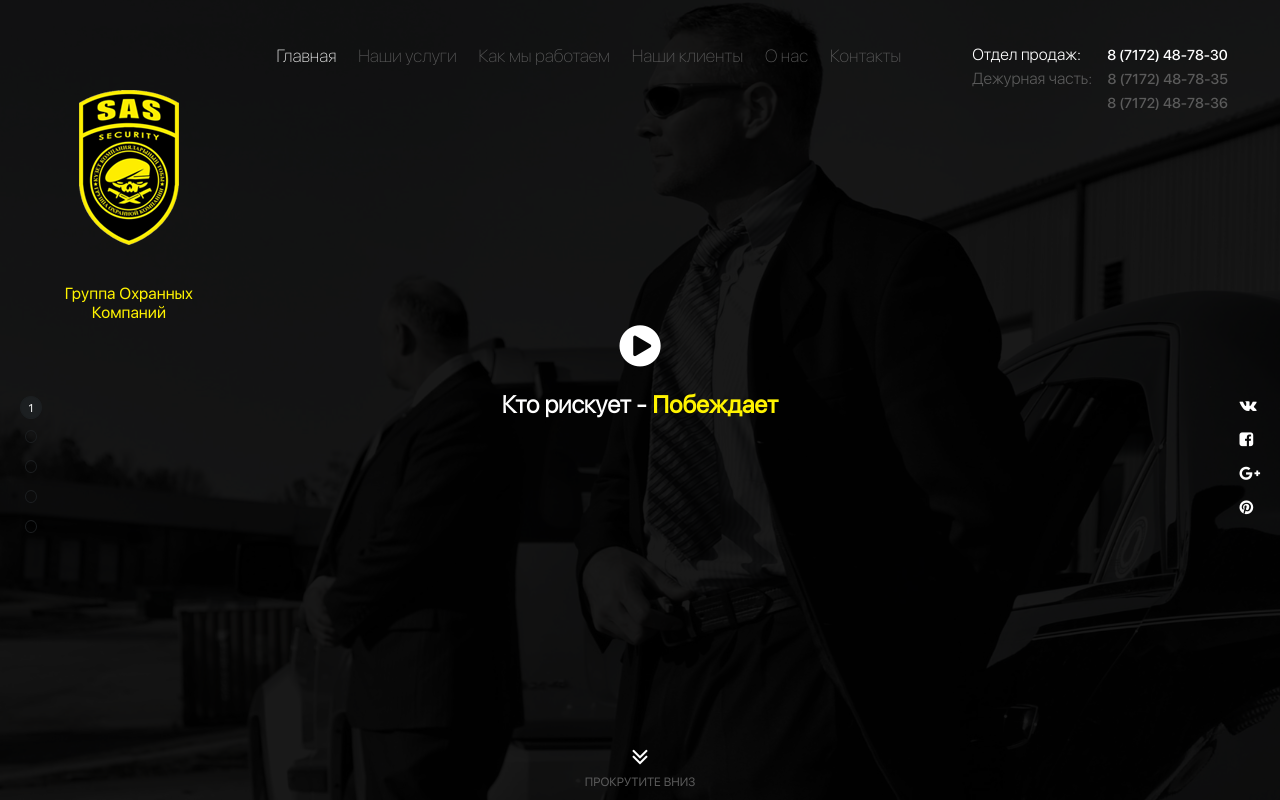
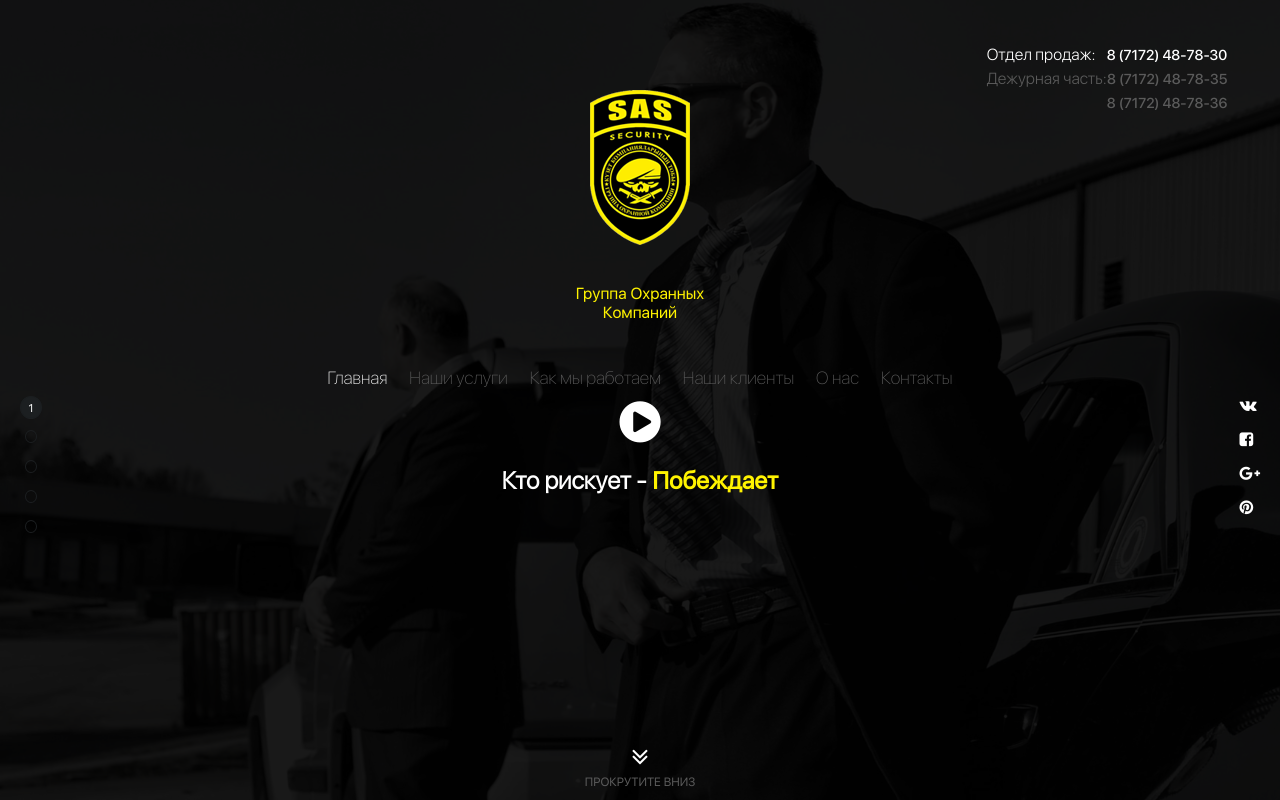
Before and after one commit to aruanfreedom/sas, a website: page index.html in a window 1280 px wide. Drawn offline with nearby package versions, Linux system fonts and the light colour scheme.

Commit message:
first block complete

```diff
--- a/index.html
+++ b/index.html
@@ -11,7 +11,7 @@
 </head>
 <body>
     <div class="modal">
-        <div class="col-big-6 col-xsl-10 center modal-dialog">
+        <div class="col-big-6 col-sml-10 center modal-dialog">
             <div class="modal-title">
                 <h2 class="left">Видео</h2>
                 <i id='close-modal' class="fa fa-times right"></i>
@@ -25,7 +25,7 @@
         <section id="home">
             <div class="home-bg">
                 <div id="home-content" class="center">
-                    <div id="logo" class="col-big-2 text-center">
+                    <div id="logo" class="col-big-2 col-sml-12 text-center">
                         <a href="#home">
                             <img src="img/logo.png" alt="logo sas">
                         </a>
@@ -33,7 +33,7 @@
                             <a href="#home">Группа Охранных Компаний</a>
                         </h1>
                     </div>
-                    <div class="col-big-7 text-center">
+                    <div class="col-big-7 col-sml-12 text-center">
                         <nav>
                             <a href="#" class="active">Главная</a>
                             <a href="#">Наши услуги</a>
@@ -48,7 +48,7 @@
                             <span class="white-font">Отдел продаж: </span>
                             <span>Дежурная часть:</span>
                         </div>
-                        <div id="right" class="text-right right">
+                        <div id="right" class="text-right left">
                             <span><a href="tel:87172487830" class="white-font">8 (7172) 48-78-30</a></span>
                             <span><a href="tel:87172487835">8 (7172) 48-78-35</a></span>
                             <span><a href="tel:87172487836">8 (7172) 48-78-36</a></span>
--- a/scss/style.scss
+++ b/scss/style.scss
@@ -16,8 +16,8 @@ $thin-font: "SFUIDisplay-Thin";
 $semibold-font: "SFUIDisplay-Semibold";
 
 // display width
-$medium-width: 961px 1366px;
-$small-width: 360px 960px;
+$medium-width: 360px 1366px;
+// $small-width: 360px 960px;
 
 // Settings Sussy library
 $susy: (
@@ -49,11 +49,11 @@ $grid-columns: 12;
         @include span($i);
     }
   }
-  @include susy-breakpoint($small-width) {
-    .#{$class-xsl}-#{$i} {
-        @include span($i);
-    }
-  }
+//   @include susy-breakpoint($small-width) {
+//     .#{$class-xsl}-#{$i} {
+//         @include span($i);
+//     }
+//   }
 }
 
 body {
@@ -145,6 +145,11 @@ nav {
 #top-contact {
     color: $grey;
     padding-top: 45px;
+    @include susy-breakpoint($medium-width) {
+        position: absolute;
+        top: 0;
+        right: 0;
+    }
     #left {
         font-family: $light-font;
     }
@@ -170,6 +175,7 @@ nav {
 }
 
 #topic {
+    margin-top: 10px;
     span {
         &.white-font {
             font-family: $light-font;
```
Also changed, not shown: css/style.css.
